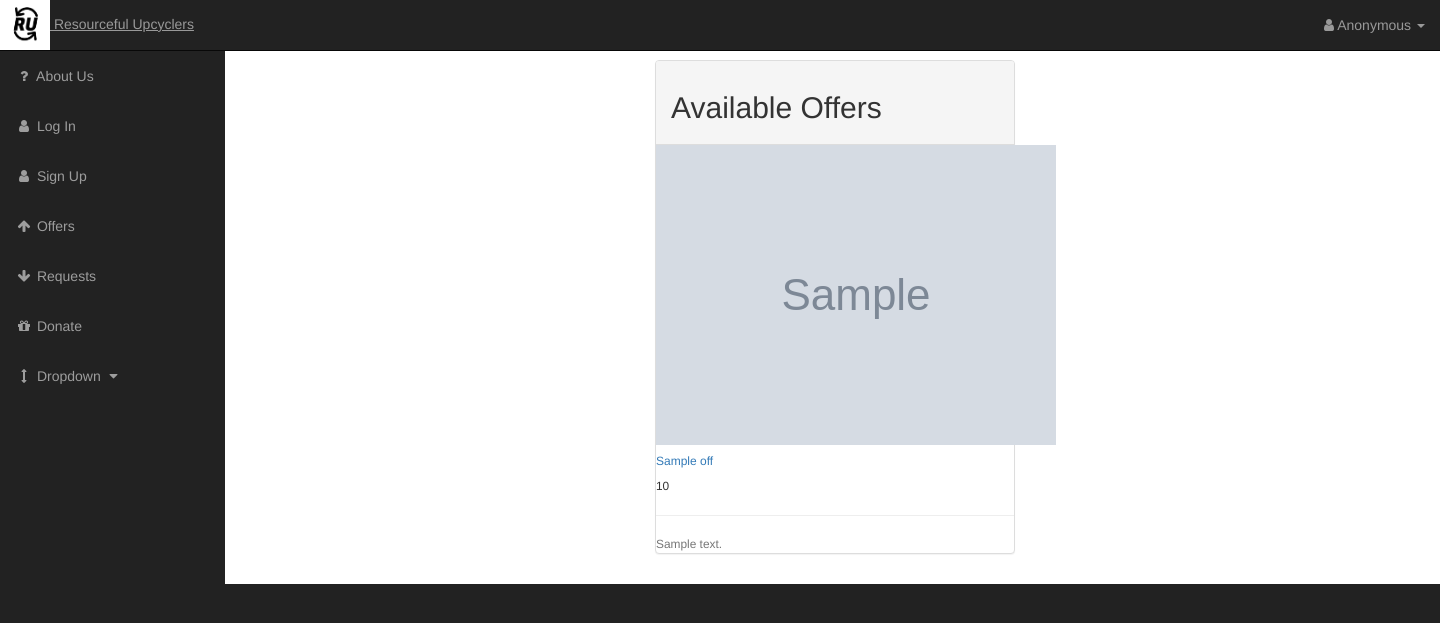
After one commit to no-whey/ResourcefulUpcyclers, a Django app: template website/frontend/templates/inventory/viewOffer.html in a window 1440 px wide. The commit adds this page. Shown: the top 623 px of the page. Run offline with Django 3.2, Linux system fonts and the light colour scheme; the template is opened without the code that fills it: most values are stand-ins (such as "Sample title", 1, 10 or a date in 2020); grey boxes marked "Sample" are stand-in pictures; some libraries are stand-ins or nearby versions.

Commit message:
added the ability to view offers, need to adjust formatting

```diff
--- a/website/apps/item/models.py
+++ b/website/apps/item/models.py
@@ -18,3 +18,4 @@ class Offer(models.Model):
     location = models.TextField(max_length=60, blank=True)
     text_description = models.TextField(max_length=500, blank=True)
     img_link = models.URLField(max_length=200, blank=True)
+    #private = models.BooleanField(blank=True)
--- a/website/frontend/templates/base.html
+++ b/website/frontend/templates/base.html
@@ -200,7 +200,7 @@
                     {% else %}
                         <!-- Put customer-specific sidebar buttons here -->
                         <li {% if nav_active == "offers" %}class="active"{% endif %}>
-                            <a href="{% url "home" %}"><i class="fa fa-fw fa-arrow-up"></i> Offers</a>
+                            <a href="{% url "viewOffer" %}"><i class="fa fa-fw fa-arrow-up"></i> Offers</a>
                         </li>
                     {% endif %}
                     <li {% if nav_active == "requests" %}class="active"{% endif %}>
--- /dev/null
+++ b/website/frontend/templates/inventory/viewOffer.html
@@ -0,0 +1,42 @@
+{% extends "base.html" %}
+
+{% block sb_admin_content %}
+
+<body class="bg-dark">
+	<div class="container">
+		<div class="row">
+	        <div class="col-md-4 col-md-offset-4">
+	            <div class="login-panel panel panel-default">
+	                <div class="panel-heading">
+						<h2>Available Offers</h2>
+
+					</div>
+					<div class="card-columns">
+
+						{% for off in offers_list %}
+
+		                <div class="card mb-3">
+        					<a href="#">
+        					<img class="card-img-top img-fluid w-100" src={{ off.img_link }} alt="">
+        					</a>
+        					<div class="card-body">
+            					<h6 class="card-title mb-1"><a href="#">{{ off.name }}</a></h6>
+            					<p class="card-text small">{{ off.price }}</p>
+        					</div>
+        					<hr class="my-0">
+        					<div class="card-footer small text-muted">{{ off.text_description }}</div>
+    					</div>
+
+		                {% endfor %}
+
+		            </div>
+	            </div>
+	        </div>
+	    </div>
+    </div>
+  </div>
+
+
+    {% block sb_admin_custom_js %}{% endblock sb_admin_custom_js %}
+</body>
+{% endblock sb_admin_content %}
--- a/website/urls.py
+++ b/website/urls.py
@@ -31,5 +31,6 @@ urlpatterns = [
     path('login/', auth_views.login, name='login'),
     path('inventory/', item_views.inventory, name='inventory'),
     path('item/', item_views.newOffer, name='newOffer'),
+    path('offers/', item_views.viewOffer, name='viewOffer'),
     path('donations/', item_views.index, name='donations')
 ]
```
Also changed, not shown: website/apps/item/views.py (+8 -1 lines).
